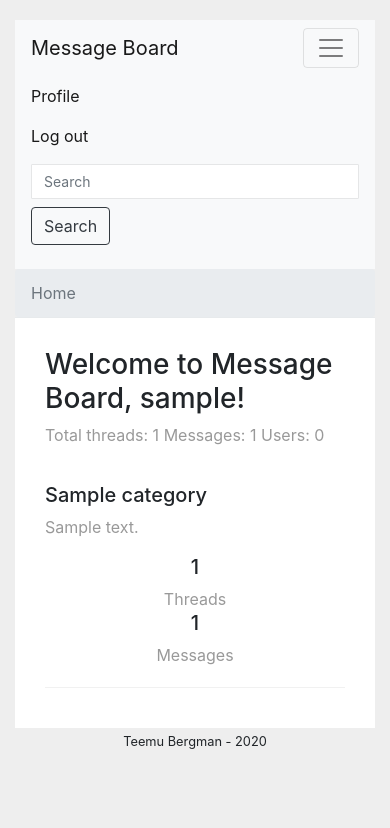
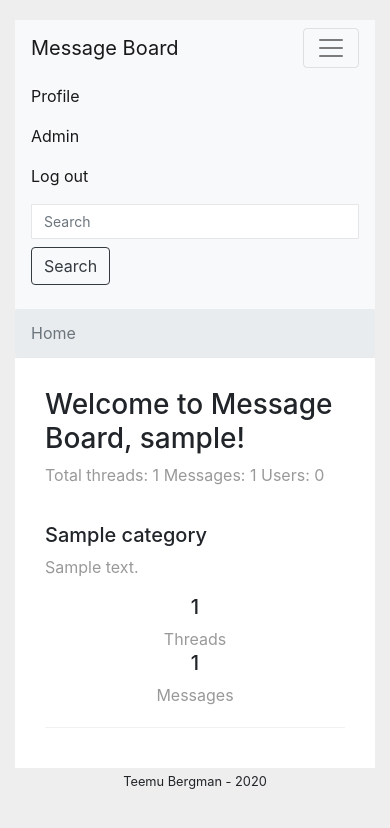
Before and after one commit to TeemuBergman/messageboard, a Flask app: page /board/ in a window 390 px wide, after a click that opens the changed part. Shown: the top 828 px of the page. Run offline with Flask 2, Linux system fonts and the light colour scheme; a user stored in the database is signed in; tables that the repository leaves empty hold one stand-in row (values such as "Sample post"); some libraries are stand-ins or nearby versions.

Commit message:
HTML tweaks here and there

```diff
--- a/messageboard/templates/base.html
+++ b/messageboard/templates/base.html
@@ -30,13 +30,24 @@
         <div class="collapse navbar-collapse" id="navbarNav">
             <ul class="navbar-nav mr-auto mt-2 mt-lg-0">
 
-                <!-- Show if user IS logged in -->
+
                 {% if current_user.is_authenticated %}
+                    <!-- Show if user is logged in -->
                     <li class="nav-item active">
                         <a class="nav-link" href="{{ url_for("user_auth.profile") }}" class="navbar-item">
                             Profile<span class="sr-only">(current)</span>
                         </a>
                     </li>
+
+                    {% if current_user.admin %}
+                        <!-- Show if user is an admin -->
+                        <li class="nav-item active">
+                            <a class="nav-link" href="{{ url_for("admin_auth.control_panel") }}" class="navbar-item">
+                                Admin<span class="sr-only">(current)</span>
+                            </a>
+                        </li>
+                    {% endif %}
+
                     <li class="nav-item active">
                         <a class="nav-link" href="{{ url_for("user_auth.logout") }}" class="navbar-item">
                             Log out<span class="sr-only">(current)</span>
@@ -44,8 +55,8 @@
                     </li>
                 {% endif %}
 
-                <!-- Show if user is NOT logged in -->
                 {% if not current_user.is_authenticated %}
+                    <!-- Show if user has not logged in -->
                     <li class="nav-item active">
                         <a class="nav-link" href="{{ url_for("user_auth.login") }}" class="navbar-item">
                             Log in<span class="sr-only">(current)</span>
@@ -57,6 +68,7 @@
                         </a>
                     </li>
                 {% endif %}
+
             </ul>
             <form class="form-inline my-2 my-lg-0" action="/board/results" method="GET">
                 <input class="form-control mr-sm-2" name="query" type="text" placeholder="Search" aria-label="Search">
--- a/messageboard/templates/categories.html
+++ b/messageboard/templates/categories.html
@@ -28,7 +28,7 @@
         {% for row in categories %}
             <div class="forum-item position-relative">
                 <div class="row">
-                    <div class="col">
+                    <div class="col-md-8">
                         <h5>{{ row.category_name }}</h5>
                         <div class="forum-sub-title"><p>{{ row.category_description }}</p></div>
                     </div>
--- a/messageboard/templates/login.html
+++ b/messageboard/templates/login.html
@@ -26,7 +26,7 @@
                         <input id="remeber" type="checkbox" class="form-check-input" name="remember">
                         <label for="remeber" class="form-check-label">Remember me</label>
                     </div>
-                    <button type="submit" class="btn btn-primary">Log in</button>
+                    <button type="submit" class="btn btn-primary btn-block">Log in</button>
                 </form>
             </div>
         </div>
--- a/messageboard/templates/profile.html
+++ b/messageboard/templates/profile.html
@@ -128,7 +128,7 @@
                         </div>
                         <div class="modal-footer">
                             <form action="/profile" method="post">
-                                <button type="submit" class="btn btn-danger pull-left" name="delete_profile">
+                                <button type="submit" class="btn btn-danger float-left" name="delete_profile">
                                     DELETE PROFILE
                                 </button>
                             </form>
--- a/messageboard/templates/results.html
+++ b/messageboard/templates/results.html
@@ -2,7 +2,7 @@
 
 {% block content %}
     <div class="ibox-content forum-container">
-        <!-- Header for threads -->
+        <!-- Header for search results -->
         <div class="row">
             <div class="col-md-12">
                 <h3 class="text-break">Search results</h3>
--- a/messageboard/templates/signup.html
+++ b/messageboard/templates/signup.html
@@ -30,7 +30,7 @@
                         <label for="password">Password</label>
                         <input id="password" type="password" class="form-control" name="password">
                     </div>
-                    <button type="submit" class="btn btn-primary">Sign up!</button>
+                    <button type="submit" class="btn btn-primary btn-block">Sign up!</button>
                 </form>
             </div>
 
```
